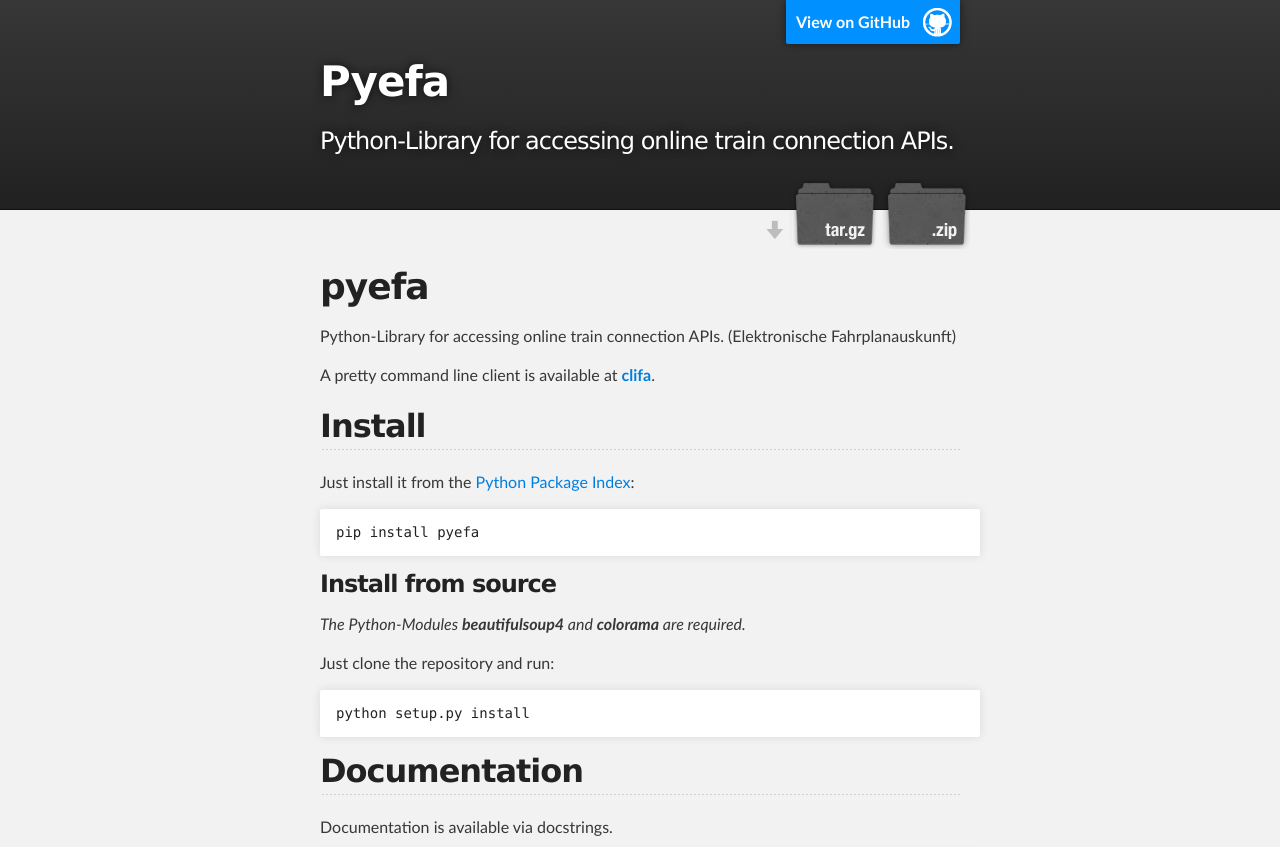
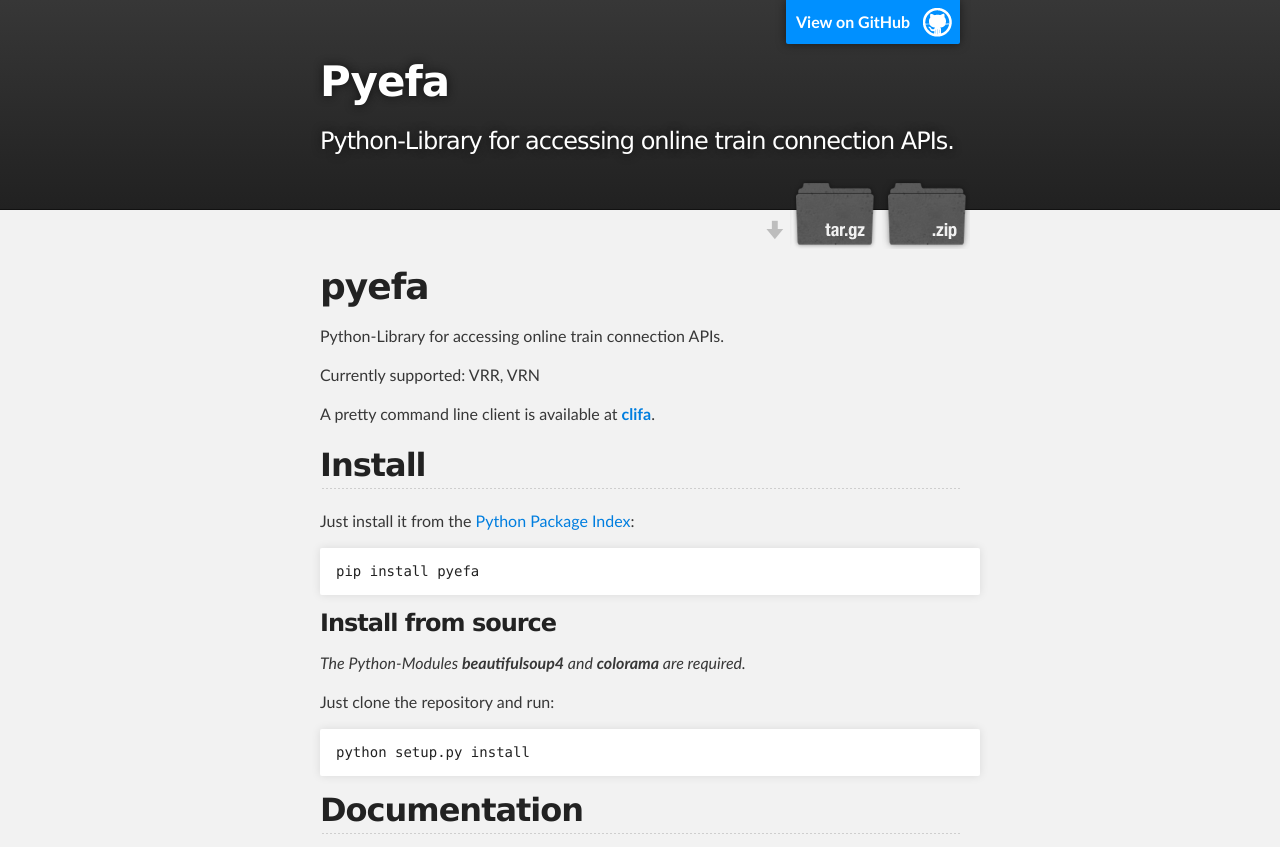
Before and after one commit to bwildenhain/pyefa, a plain HTML site: page index.html in a window 1280 px wide. Shown: the top 847 px of the page. Drawn offline with Linux system fonts and the light colour scheme.

```diff
--- a/index.html
+++ b/index.html
@@ -34,7 +34,9 @@
         <h1>
 <a name="pyefa" class="anchor" href="#pyefa"><span class="octicon octicon-link"></span></a>pyefa</h1>
 
-<p>Python-Library for accessing online train connection APIs. (Elektronische Fahrplanauskunft)</p>
+<p>Python-Library for accessing online train connection APIs.</p>
+
+<p>Currently supported: VRR, VRN</p>
 
 <p>A pretty command line client is available at <strong><a href="https://nomoketo.github.io/clifa">clifa</a></strong>.</p>
 
```
Also changed, not shown: params.json (+1 -1 lines).
